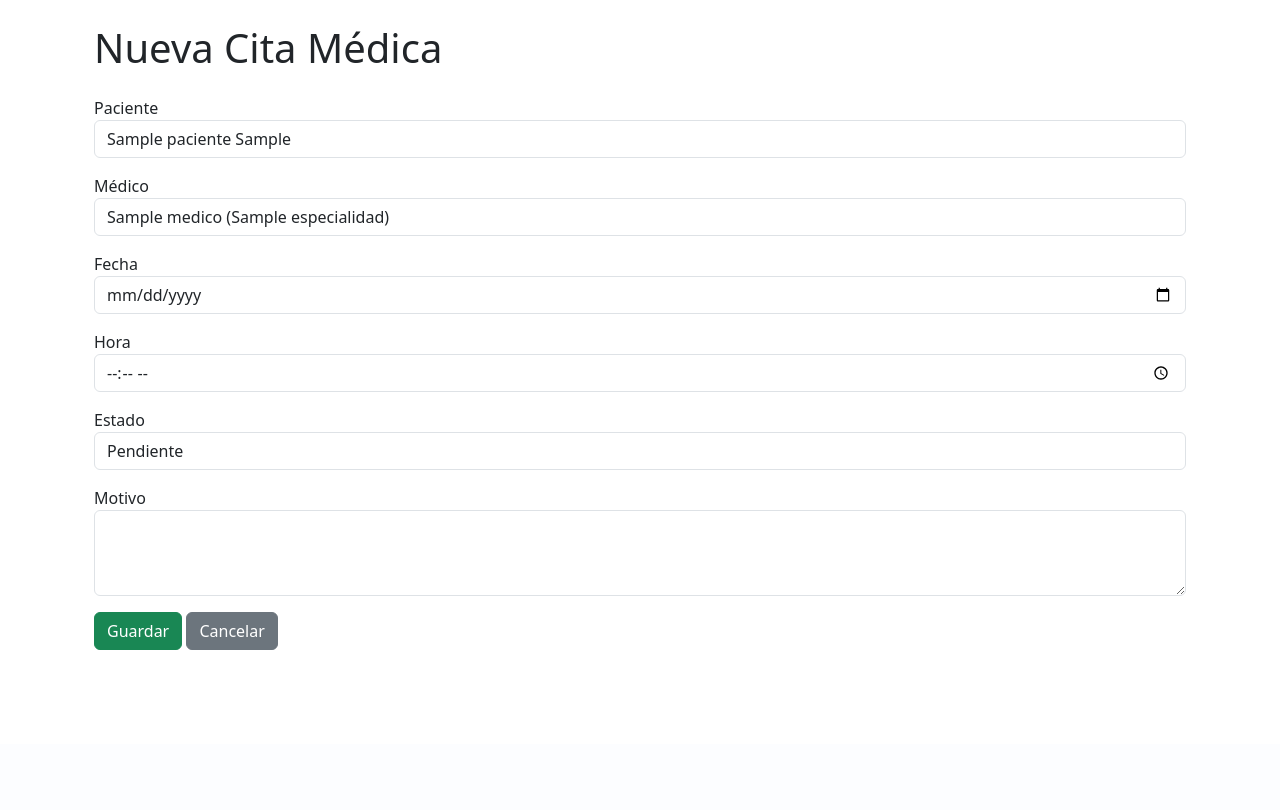
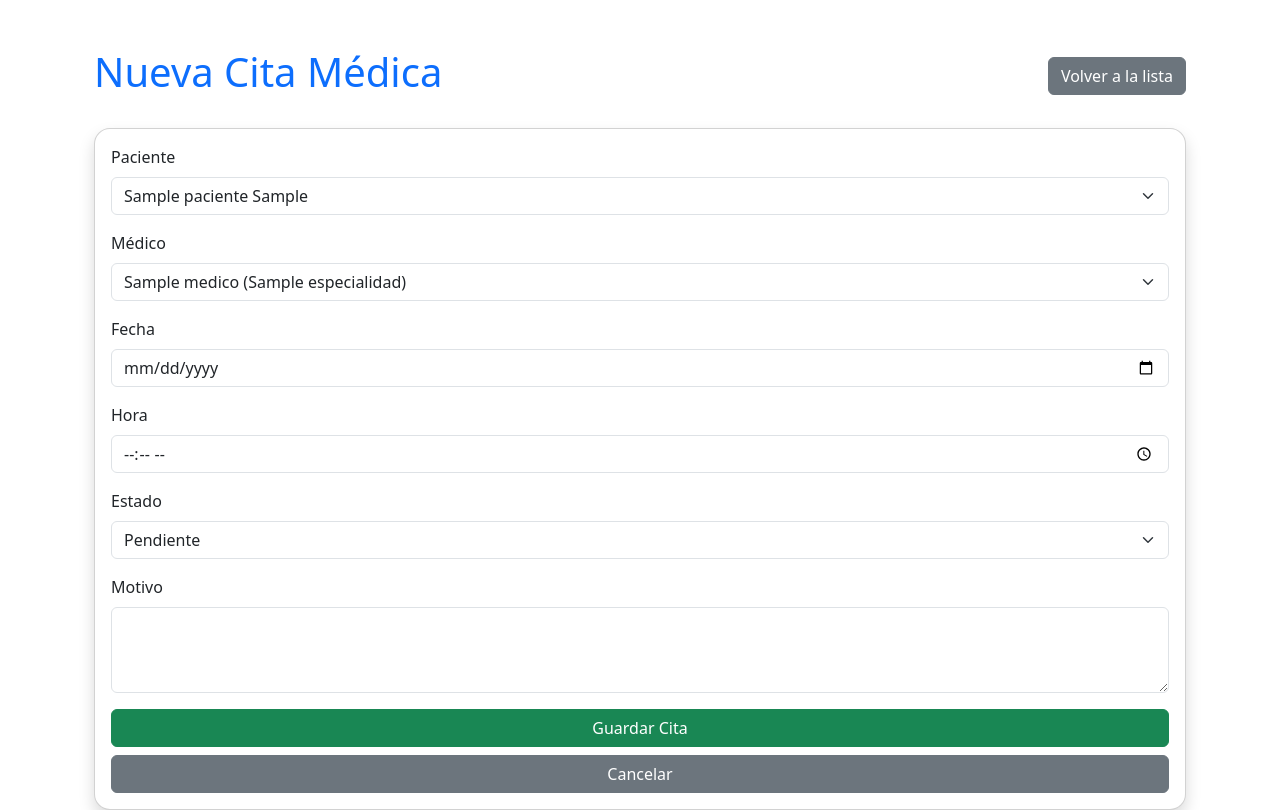
Before and after one commit to Edison200316/CentroMedico, a Django app: page /citas/nueva/ in a window 1280 px wide. Shown: the part 56-866 px from the top of the page. Before the commit the page ends 706 px from the top, so only its background shows below. Run offline with Django 5.2, Linux system fonts and the light colour scheme; tables that the repository leaves empty hold one stand-in row (values such as "Sample post").

Commit message:
subido 9.30 los cambios de hoy sin modificar

```diff
--- a/centro_medico/pacientes/models.py
+++ b/centro_medico/pacientes/models.py
@@ -99,8 +99,9 @@ class Cita(models.Model):
 # Modelo para Consultas Médicas
 class Consulta(models.Model):
     cita = models.ForeignKey(Cita, on_delete=models.CASCADE)
+    motivo = models.TextField(max_length=255, verbose_name="Motivo de la consulta", default="Sin motivo")
     diagnostico = models.TextField()
-    receta = models.TextField()
+    receta = models.TextField(verbose_name="Tratamiento/Receta")
     indicaciones = models.TextField()
     created_at = models.DateTimeField(auto_now_add=True)
     updated_at = models.DateTimeField(auto_now=True)
@@ -113,6 +114,9 @@ class Consulta(models.Model):
             raise ValidationError("El diagnóstico y la receta son obligatorios.")
         if len(self.indicaciones) == 0:
             raise ValidationError("Las indicaciones son obligatorias.")
+        if len(self.motivo.strip()) == 0:
+            raise ValidationError("El motivo de la consulta es obligatorio.")
+
 
 # Modelo para Facturas
 class Factura(models.Model):
--- a/centro_medico/pacientes/templates/citas/nueva.html
+++ b/centro_medico/pacientes/templates/citas/nueva.html
@@ -1,48 +1,70 @@
 {% extends 'base.html' %}
 
 {% block content %}
-<div class="container">
-    <h1 class="my-4">Nueva Cita Médica</h1>
+<div class="container mt-5">
+    <!-- Encabezado -->
+    <div class="d-flex justify-content-between align-items-center mb-4">
+        <h1 class="text-primary">Nueva Cita Médica</h1>
+        <a href="{% url 'citas_lista' %}" class="btn btn-secondary">
+            <i class="fas fa-arrow-left"></i> Volver a la lista
+        </a>
+    </div>
+
+    <!-- Formulario -->
+    <div class="card shadow rounded-4">
+        <div class="card-body">
             <form method="POST">
                 {% csrf_token %}
-        <div class="form-group mb-3">
-            <label for="id_paciente">Paciente</label>
-            <select class="form-control" id="id_paciente" name="paciente">
+                <div class="mb-3">
+                    <label for="id_paciente" class="form-label">Paciente</label>
+                    <select class="form-select" id="id_paciente" name="paciente" required>
                         {% for paciente in pacientes %}
                             <option value="{{ paciente.id }}">{{ paciente.nombre }} {{ paciente.apellido }}</option>
                         {% endfor %}
                     </select>
                 </div>
-        <div class="form-group mb-3">
-            <label for="id_medico">Médico</label>
-            <select class="form-control" id="id_medico" name="medico">
+
+                <div class="mb-3">
+                    <label for="id_medico" class="form-label">Médico</label>
+                    <select class="form-select" id="id_medico" name="medico" required>
                         {% for medico in medicos %}
                             <option value="{{ medico.id }}">{{ medico.nombre }} ({{ medico.especialidad }})</option>
                         {% endfor %}
                     </select>
                 </div>
-        <div class="form-group mb-3">
-            <label for="id_fecha">Fecha</label>
+
+                <div class="mb-3">
+                    <label for="id_fecha" class="form-label">Fecha</label>
                     <input type="date" class="form-control" id="id_fecha" name="fecha" required>
                 </div>
-        <div class="form-group mb-3">
-            <label for="id_hora">Hora</label>
+
+                <div class="mb-3">
+                    <label for="id_hora" class="form-label">Hora</label>
                     <input type="time" class="form-control" id="id_hora" name="hora" required>
                 </div>
-        <div class="form-group mb-3">
-            <label for="id_estado">Estado</label>
-            <select class="form-control" id="id_estado" name="estado">
+
+                <div class="mb-3">
+                    <label for="id_estado" class="form-label">Estado</label>
+                    <select class="form-select" id="id_estado" name="estado" required>
                         <option value="Pendiente">Pendiente</option>
                         <option value="Confirmada">Confirmada</option>
                         <option value="Cancelada">Cancelada</option>
                     </select>
                 </div>
-        <div class="form-group mb-3">
-            <label for="id_motivo">Motivo</label>
+
+                <div class="mb-3">
+                    <label for="id_motivo" class="form-label">Motivo</label>
                     <textarea class="form-control" id="id_motivo" name="motivo" rows="3" required></textarea>
                 </div>
-        <button type="submit" class="btn btn-success">Guardar</button>
-        <a href="{% url 'citas_lista' %}" class="btn btn-secondary">Cancelar</a>
+
+                <button type="submit" class="btn btn-success w-100">
+                    <i class="fas fa-save"></i> Guardar Cita
+                </button>
+                <a href="{% url 'citas_lista' %}" class="btn btn-secondary w-100 mt-2">
+                    <i class="fas fa-arrow-left"></i> Cancelar
+                </a>
             </form>
         </div>
+    </div>
+</div>
 {% endblock %}
--- a/centro_medico/pacientes/views.py
+++ b/centro_medico/pacientes/views.py
@@ -163,7 +163,9 @@ def consultas_nueva(request):
             return redirect('consultas_lista')
     else:
         form = ConsultaForm()
-    return render(request, 'consultas/nueva.html', {'form': form})
+
+    citas = Cita.objects.all()
+    return render(request, 'consultas/nueva.html', {'form': form, 'citas': citas})
 
 def consultas_editar(request, id):
     consulta = get_object_or_404(Consulta, id=id)
@@ -175,7 +177,9 @@ def consultas_editar(request, id):
             return redirect('consultas_lista')
     else:
         form = ConsultaForm(instance=consulta)
-    return render(request, 'consultas/editar.html', {'form': form, 'consulta': consulta})
+
+    citas = Cita.objects.all()
+    return render(request, 'consultas/editar.html', {'form': form, 'consulta': consulta, 'citas': citas})
 
 def consultas_eliminar(request, id):
     consulta = get_object_or_404(Consulta, id=id)
```
Also changed, not shown: centro_medico/pacientes/forms.py (+11 -5 lines), centro_medico/pacientes/templates/citas/lista.html (+28 -9 lines), centro_medico/pacientes/templates/consultas/nueva.html (+47 -0 lines). Lines whose indentation alone changed are shown as unchanged.
